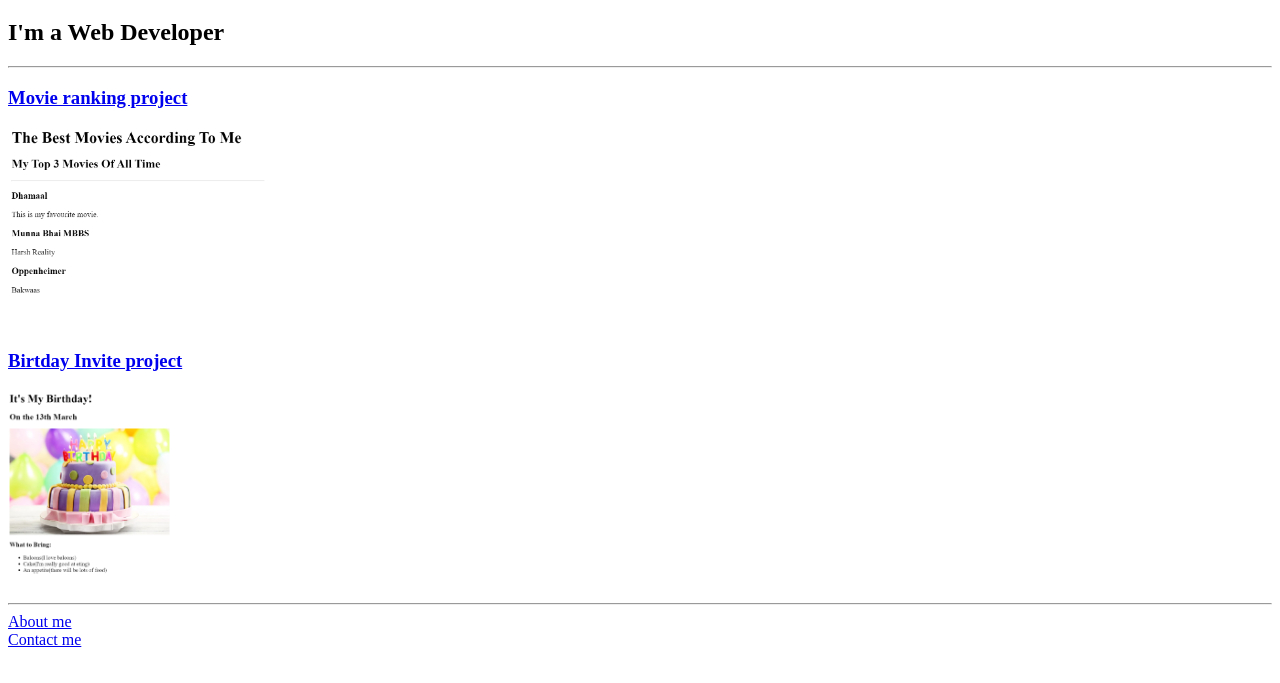
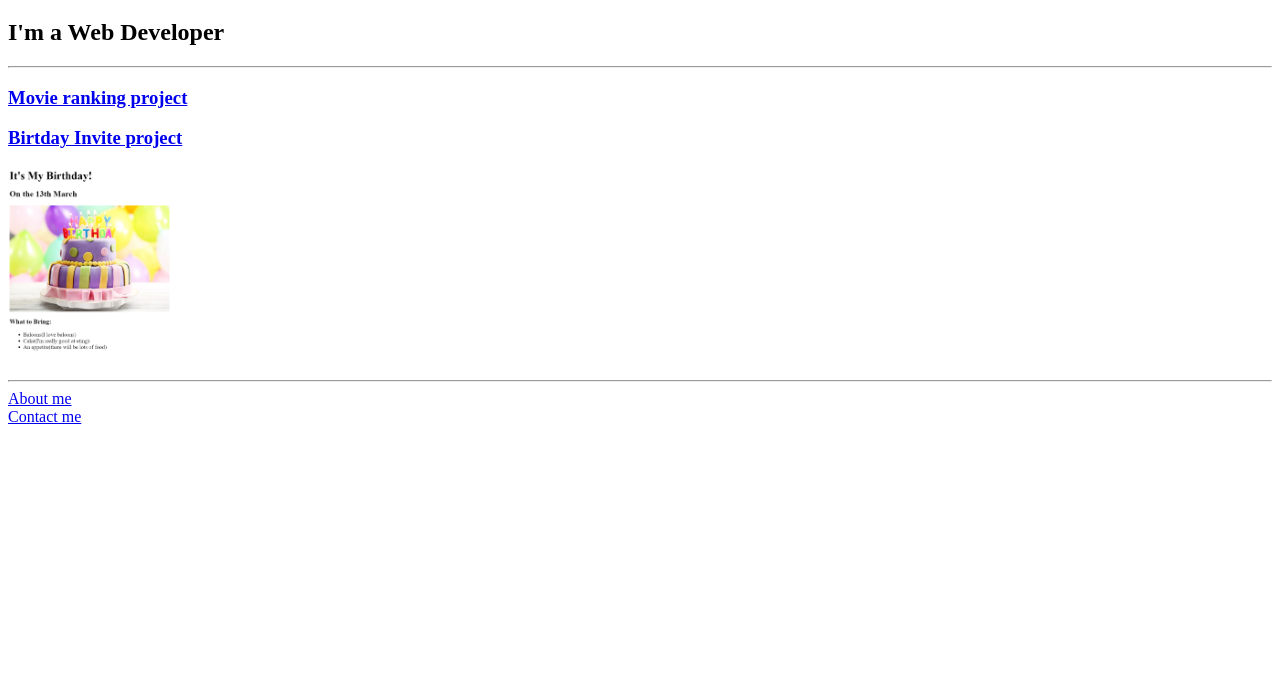
Before and after one commit to ranjeet-singh45/html-portfolio, a plain HTML site: page index.html in a window 1280 px wide. Shown: the part 61-744 px from the top of the page. Drawn offline with Linux system fonts and the light colour scheme.

Commit message:
Update index.html

```diff
--- a/index.html
+++ b/index.html
@@ -9,7 +9,7 @@
         <h2>I'm a Web Developer</h2>
         <hr/>
 <h3><a href="./public/Mo.html">Movie ranking project</a></h3>
-<img src="./assets/images/Movie.png" height="200"/>
+
 <h3><a href="./public/Bt.html">Birtday Invite project</a></h3>
 <img src="./assets/images/Birthday.png" height="200"/>
 <hr/>
```
